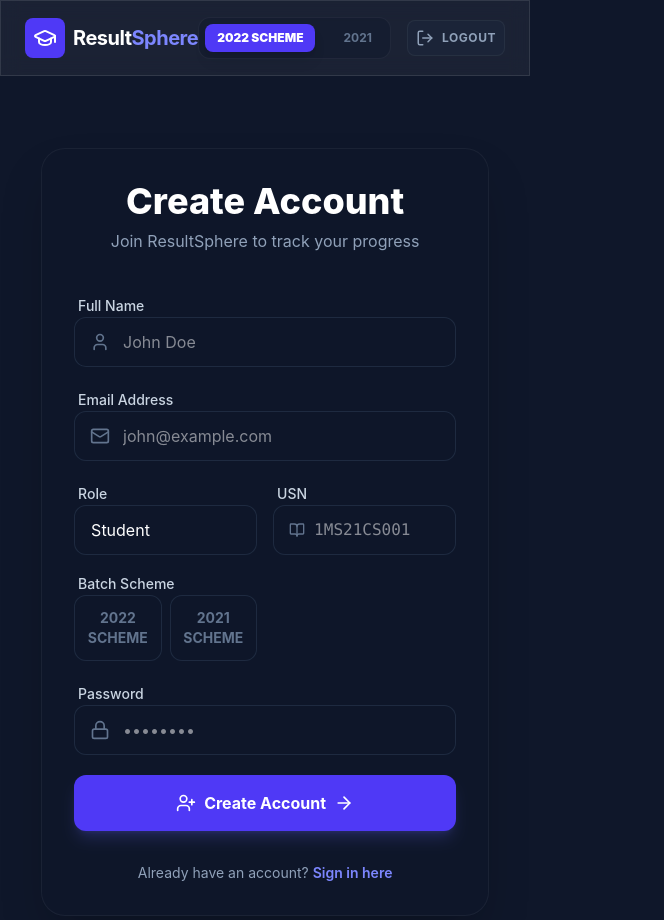
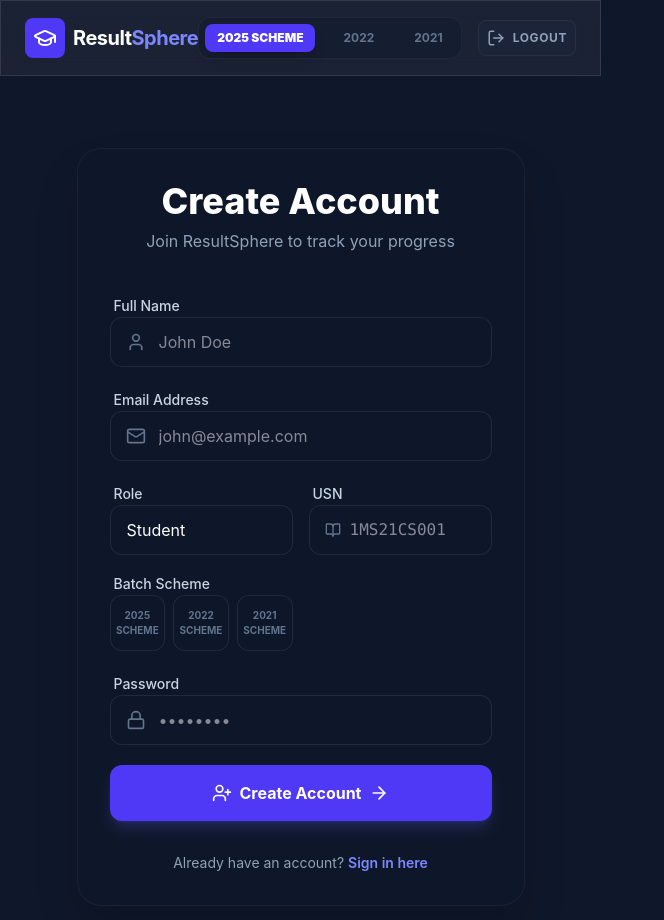
Before and after one commit to sri-1406/Student-Result-Analysis, a React (Vite) app in the folder client/: page /register in a window 1280 px wide. Shown: the top 920 px of the page, without its empty margins (0-664 px from the left). Built offline with nearby package versions, Linux system fonts and the light colour scheme.

Commit message:
added_vtu_2025_scheme_and_updated_ui

```diff
--- a/client/src/components/layout/Navbar.jsx
+++ b/client/src/components/layout/Navbar.jsx
@@ -16,7 +16,8 @@
 
         <div className="flex items-center gap-4">
           <div className="hidden md:flex items-center gap-4 bg-slate-900/40 p-1.5 rounded-xl border border-white/5">
-            <button className="px-3 py-1.5 bg-indigo-600 text-white text-xs font-black rounded-lg shadow-lg">2022 SCHEME</button>
+            <button className="px-3 py-1.5 bg-indigo-600 text-white text-xs font-black rounded-lg shadow-lg">2025 SCHEME</button>
+            <button className="px-3 py-1.5 text-slate-500 hover:text-white text-xs font-bold transition-all">2022</button>
             <button className="px-3 py-1.5 text-slate-500 hover:text-white text-xs font-bold transition-all">2021</button>
           </div>
 
--- a/client/src/pages/auth/Login.jsx
+++ b/client/src/pages/auth/Login.jsx
@@ -24,7 +24,8 @@
       <div className="glass-dark p-8 rounded-3xl border border-indigo-500/20 shadow-2xl">
         <div className="text-center mb-8">
           <div className="inline-flex gap-2 bg-slate-900/40 p-1 rounded-xl mb-6 border border-white/5 mx-auto">
-            <button className="px-3 py-1.5 bg-indigo-600 text-white text-xs font-black rounded-lg">2022 SCHEME</button>
+            <button className="px-3 py-1.5 bg-indigo-600 text-white text-xs font-black rounded-lg">2025 SCHEME</button>
+            <button className="px-3 py-1.5 text-slate-500 hover:text-white text-xs font-bold transition-all">2022</button>
             <button className="px-3 py-1.5 text-slate-500 hover:text-white text-xs font-bold transition-all">2021</button>
           </div>
           <h1 className="text-4xl font-extrabold text-white mb-2 tracking-tight">Login</h1>
--- a/client/src/pages/auth/Register.jsx
+++ b/client/src/pages/auth/Register.jsx
@@ -85,13 +85,13 @@
 
                 <div className="space-y-2">
                   <label className="text-sm font-medium text-slate-300 ml-1">Batch Scheme</label>
-                  <div className="grid grid-cols-2 gap-2">
-                    {['2022', '2021'].map(year => (
+                  <div className="grid grid-cols-3 gap-2">
+                    {['2025', '2022', '2021'].map(year => (
                       <button
                         key={year}
                         type="button"
                         onClick={() => setFormData({...formData, scheme: year})}
-                        className={`py-3 rounded-xl border text-sm font-black transition-all ${formData.scheme === year ? 'bg-indigo-600 border-indigo-500 text-white shadow-lg' : 'bg-slate-900/50 border-slate-700/50 text-slate-500 hover:border-indigo-500/30 font-bold'}`}
+                        className={`py-3 rounded-xl border text-[10px] font-black transition-all ${formData.scheme === year ? 'bg-indigo-600 border-indigo-500 text-white shadow-lg' : 'bg-slate-900/50 border-slate-700/50 text-slate-500 hover:border-indigo-500/30 font-bold'}`}
                       >
                         {year} SCHEME
                       </button>
--- a/client/src/pages/student/Dashboard.jsx
+++ b/client/src/pages/student/Dashboard.jsx
@@ -27,6 +27,15 @@
       { code: "21CS32", name: "Data Structures", score: 85 },
       { code: "21CS33", name: "Analog & Digital", score: 74 },
       { code: "21CS34", name: "Computer Org", score: 80 }
+    ]
+  },
+  "2025_cse": {
+    name: "2025 Scheme (CSE)",
+    subjects: [
+      { code: "BMAT101", name: "Applied Maths-1", score: 88 },
+      { code: "BPHYS102", name: "Quantum Physics", score: 84 },
+      { code: "BPLC105B", name: "Python Prog", score: 90 },
+      { code: "BCS106", name: "Intro to AI", score: 95 }
     ]
   }
 };
```
Also changed, not shown: 1 other file (tests, documents, lock files or other folders).
